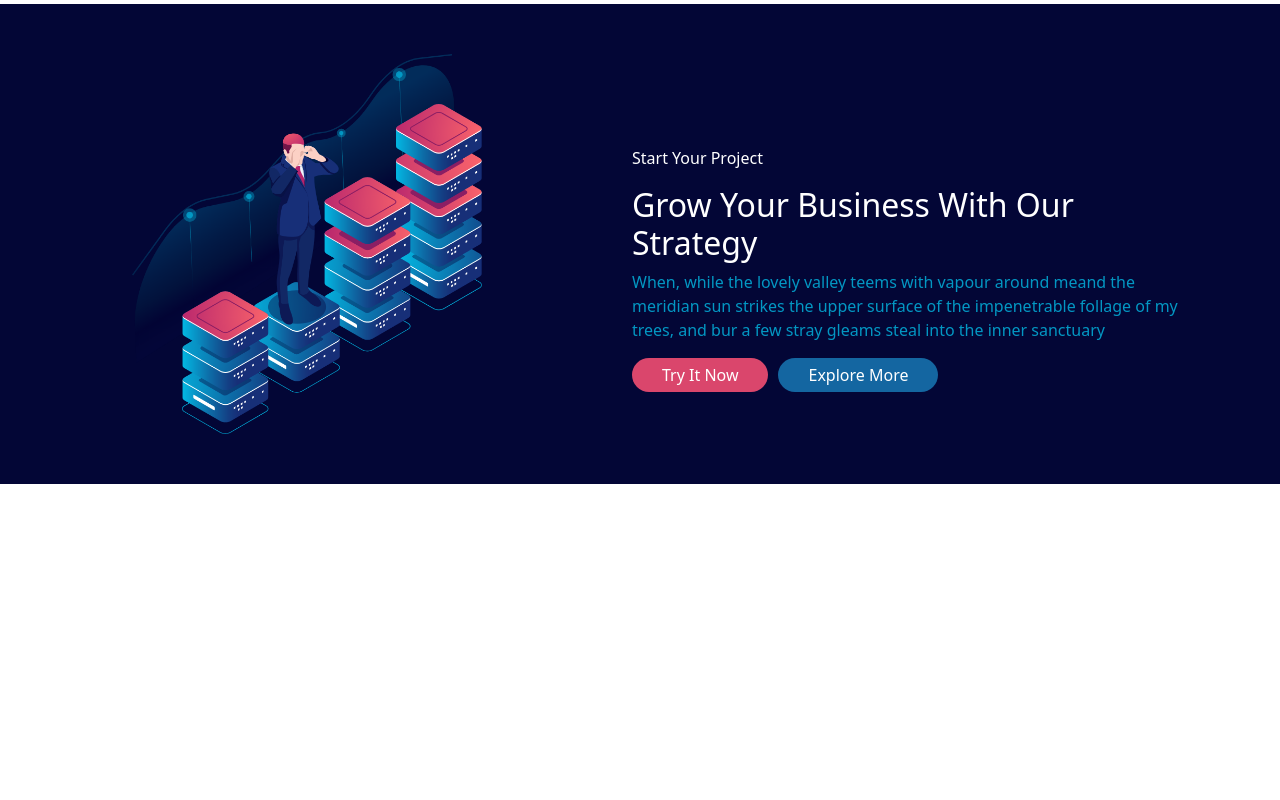
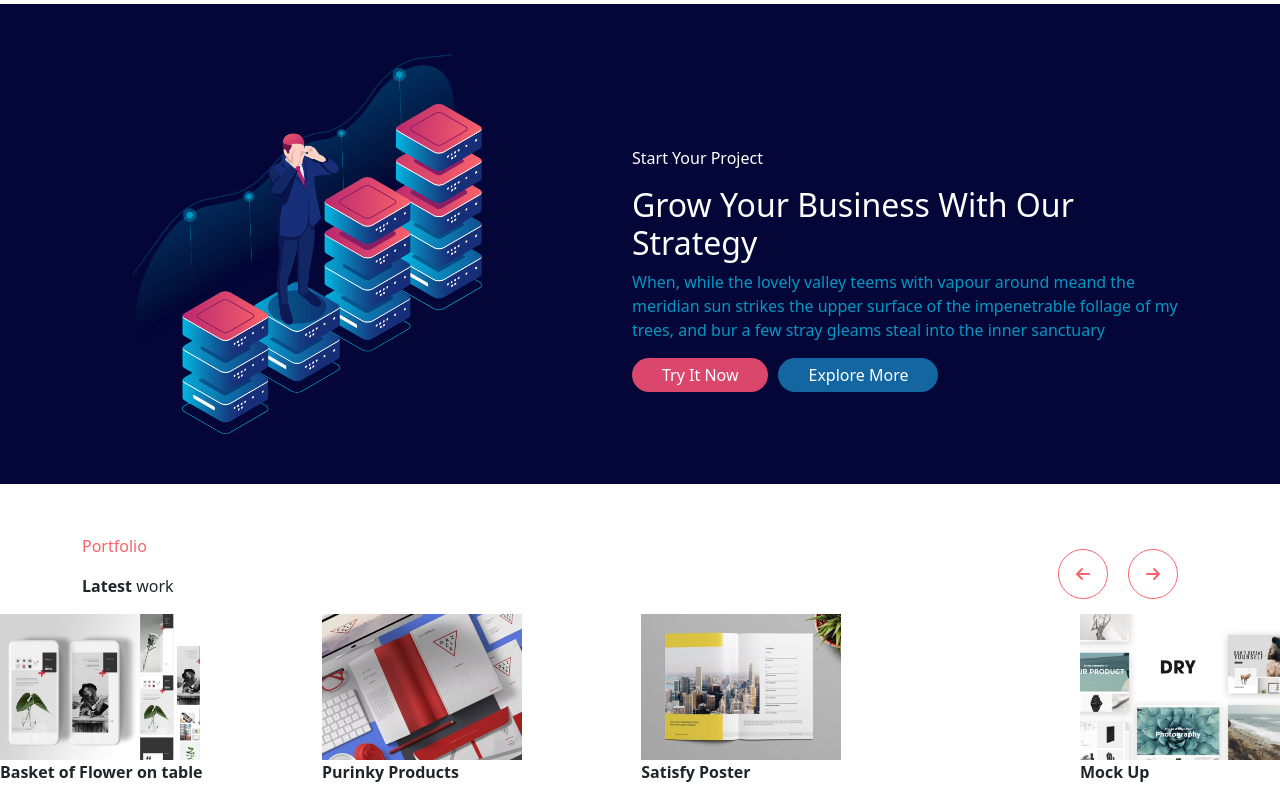
Before and after one commit to MattiaLongo03/proj-html-vuejs, a Vue app: page / in a window 1280 px wide. Shown: the part 1364-2164 px from the top of the page. Before the commit the page ends 1848 px from the top, so only its background shows below. Built offline with nearby package versions, Linux system fonts and the light colour scheme.

Commit message:
latestwork semi-completato

```diff
--- /dev/null
+++ b/src/components/LatestWork.vue
@@ -0,0 +1,120 @@
+<template>
+  <div>
+    <div class="container">
+      <div class="testo">
+        <p style="color:#F9636B">
+          Portfolio
+        </p>
+        <p><span style="font-weight:bold">Latest</span> work</p>
+      </div>
+      <div class="frecce">
+        <div class="freccia-sinistra">
+          <font-awesome-icon icon="fa-solid fa-arrow-left" />
+        </div>
+        <div class="freccia-destra">
+          <font-awesome-icon icon="fa-solid fa-arrow-right" />
+        </div>
+      </div>
+    </div>
+    <div class="immagini">
+      <div class="container-immagine-testo">
+        <div class="immagine">
+          <img
+            src="../assets/images/84316050-0af0-49db-a53a-241d47ddad0e-2-790x576.jpg"
+            alt=""
+          >
+          <div class="testo">
+            <p style="font-weight:bold">
+              Basket of Flower on table
+            </p>
+          </div>
+        </div>
+      </div>
+      <div class="container-immagine-testo">
+        <div class="immagine">
+          <img
+            src="../assets/images/8wa60okr-1-790x576.jpg"
+            alt=""
+          >
+          <div class="testo">
+            <p style="font-weight:bold">
+              Purinky Products
+            </p>
+          </div>
+        </div>
+      </div>
+      <div class="container-immagine-testo">
+        <div class="immagine">
+          <img
+            src="../assets/images//a247b00b-3621-470f-b4b8-b3ac46f25907-1-790x576.jpg"
+            alt=""
+          >
+          <div class="testo">
+            <p style="font-weight:bold">
+              Satisfy Poster
+            </p>
+          </div>
+        </div>
+      </div>
+      <div class="container-immagine-testo" />
+      <div class="immagine">
+        <img
+          src="../assets/images/DRY-1-790x576.jpg"
+          alt=""
+        >
+        <div class="testo">
+          <p style="font-weight:bold">
+            Mock Up
+          </p>
+        </div>
+      </div>
+    </div>
+  </div>
+</template>
+
+<script>
+
+</script>
+
+<style lang="scss" scoped>
+img{
+    width: 200px;
+}
+.container{
+    margin-top: 50px;
+    display: flex;
+    justify-content: space-between;
+}
+.frecce{
+    color: #F9636B;
+    display: flex;
+    align-items: center;
+}
+.freccia-sinistra{
+    display: flex;
+    align-items: center;
+    justify-content: center;
+    margin-right: 20px;
+    padding: 5px;
+    border: 1px solid #F9636B;
+    border-radius: 50%;
+    width: 50px;
+    height: 50px;
+}
+.freccia-destra{
+    display: flex;
+    align-items: center;
+    justify-content: center;
+    margin-right: 20px;
+    padding: 5px;
+    border: 1px solid #F9636B;
+    border-radius: 50%;
+    width: 50px;
+    height: 50px;
+}
+.immagini{
+    display: flex;
+    justify-content: space-between;
+}
+
+</style>
--- a/src/components/MainPage.vue
+++ b/src/components/MainPage.vue
@@ -2,18 +2,21 @@
   <div>
     <WhatWeDoVue />
     <GrowBusiness />
+    <LatestWork />
   </div>
 </template>
 
 <script>
 import WhatWeDoVue from './WhatWeDo.vue';
 import GrowBusiness from './GrowBusiness.vue';
+import LatestWork from './LatestWork.vue';
 
 export default {
   name: 'MainPage',
   components: {
     WhatWeDoVue,
     GrowBusiness,
+    LatestWork,
   },
 };
 </script>
--- a/src/main.js
+++ b/src/main.js
@@ -1,11 +1,11 @@
 import Vue from 'vue';
 import 'bootstrap';
 import { library } from '@fortawesome/fontawesome-svg-core'; // libreria icone del progetto
-import { faChevronRight, faHatWizard } from '@fortawesome/free-solid-svg-icons'; // importiamo le icone che ci servono
+import { faArrowRight, faArrowLeft } from '@fortawesome/free-solid-svg-icons'; // importiamo le icone che ci servono
 import { FontAwesomeIcon } from '@fortawesome/vue-fontawesome'; // importazione del componente FontAwesomeIcon
 import App from './App.vue';
 
-library.add(faChevronRight, faHatWizard); // aggiungiamo le icone nella libreria del progetto
+library.add(faArrowRight, faArrowLeft); // aggiungiamo le icone nella libreria del progetto
 Vue.component('FontAwesomeIcon', FontAwesomeIcon); // registrazione globale del componente FontAwesomeIcon per renderlo usabile in qualsiasi parte del codice senza ulteriore importazione
 
 Vue.config.productionTip = false;
```
